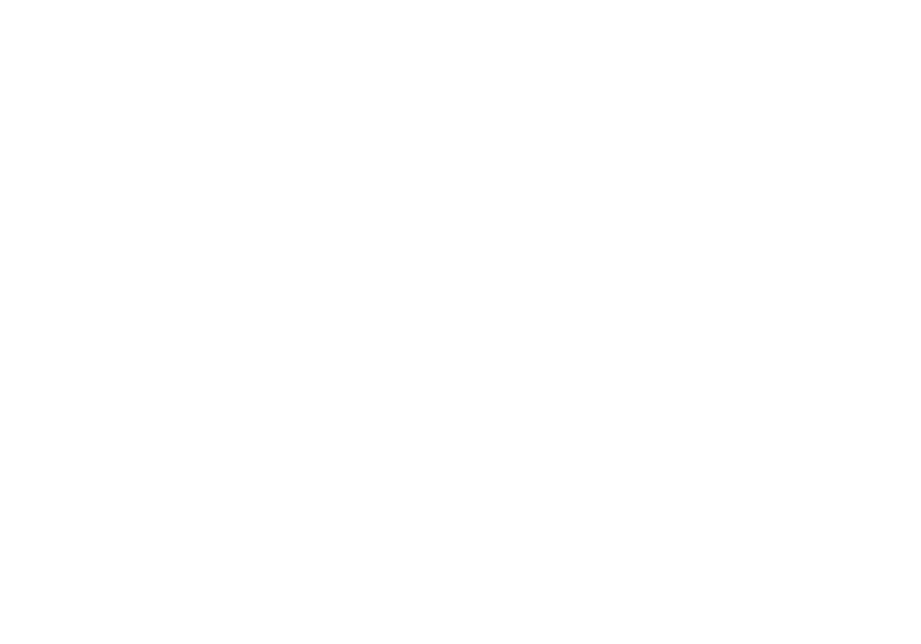
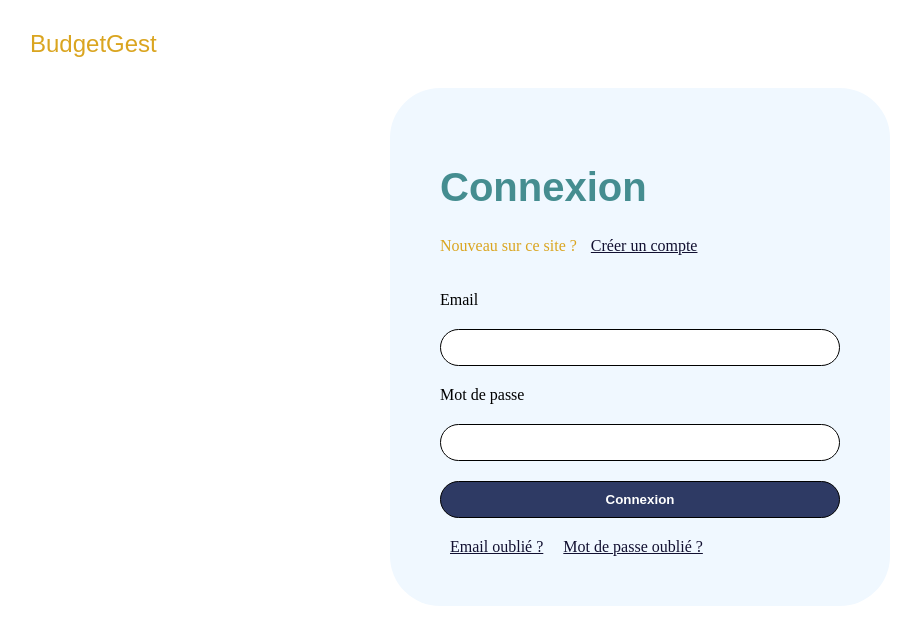
Before and after one commit to Grace801/Budget, a plain HTML site: page frontend/login.html in a window 1280 px wide. Shown: the whole page, without its empty margins (0-921 px from the left). Drawn offline with Linux system fonts and the light colour scheme.

Commit message:
fin de la page de connexion côté front

```diff
--- /dev/null
+++ b/frontend/assets/css/login.css
@@ -0,0 +1,47 @@
+body{
+    margin: 0;
+    padding: 0;
+}
+header{
+    padding: 30px;
+    display: flex;
+    align-items: center;
+}
+.logo a{
+    text-decoration: none;
+    color: goldenrod;
+    font-size: 1.5em;
+    font-family: Arial, Helvetica, sans-serif;
+}
+form{
+    background-color: aliceblue;
+    display: flex;
+    flex-direction: column;
+    margin: auto;
+    width: 400px;
+    border-radius: 50px;
+    padding: 50px;
+    gap: 20px;
+}
+form h1{
+    font-family: sans-serif;
+    font-size: 2.5em;
+    color: #458D90;
+}
+form p{
+    color: goldenrod;
+}
+form a{
+    color: #121031;
+    padding: 10px;
+}
+input{
+    padding: 10px;
+    border: 1px solid black;
+    border-radius: 20px;
+}
+.connect{
+    background-color: #2E3A64;
+    color: #fff;
+    font-weight: bold;
+}
--- a/frontend/assets/css/style.css
+++ b/frontend/assets/css/style.css
@@ -65,5 +65,5 @@ nav ul li a {
     transition: background-color 0.3s;
 }
 .first a:hover {
-    background-color: #EDC871; /* effet au survol */
+    background-color: #EDC871;
 }
--- a/frontend/login.html
+++ b/frontend/login.html
@@ -0,0 +1,34 @@
+<!DOCTYPE html>
+<html lang="en">
+<head>
+    <meta charset="UTF-8">
+    <meta name="viewport" content="width=device-width, initial-scale=1.0">
+    <title>Document</title>
+    <link rel="stylesheet" href="./assets/css/login.css">
+</head>
+<body>
+    <header>
+        <div class="logo">
+            <a href="index.html">BudgetGest</a>
+        </div>
+    </header>
+    <main>
+        <form action="" method="post">
+            <div>
+                <h1>Connexion</h1>
+                <p>Nouveau sur ce site ? <a href="register.html">Créer un compte</a></p>
+            </div>
+
+            <label for="email">Email</label>
+            <input type="e-mail" name="email" id="email" required>
+            <label for="password">Mot de passe</label>
+            <input type="password" name="" id="password" required>
+            <input type="submit" value="Connexion" class="connect">
+            <span> <a href="#">Email oublié ?</a><a href="#">Mot de passe oublié ?</a> </span>
+        </form>
+    </main>
+    <footer>
+
+    </footer>
+</body>
+</html>
```
